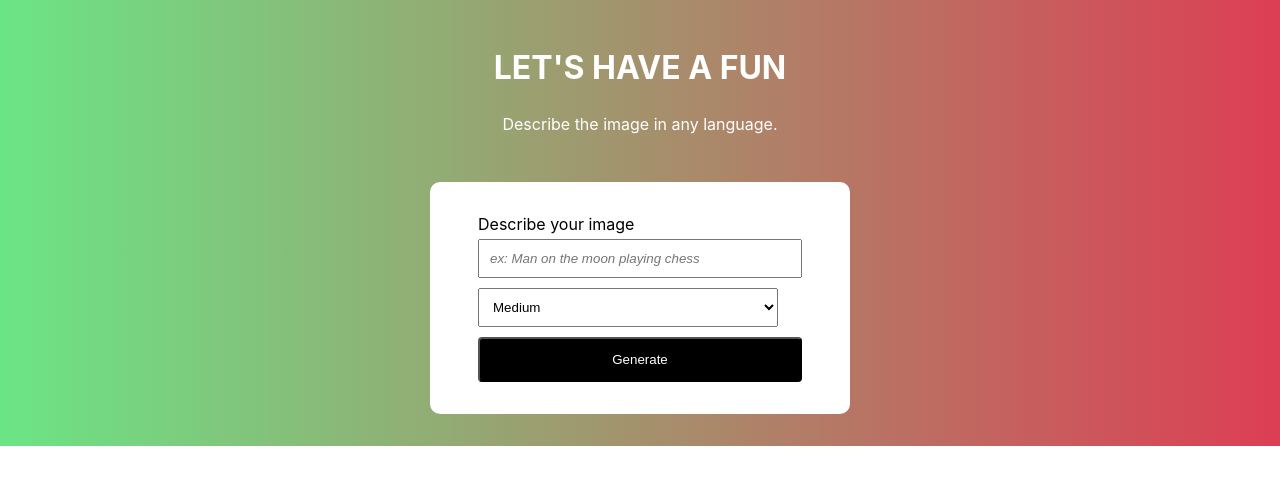
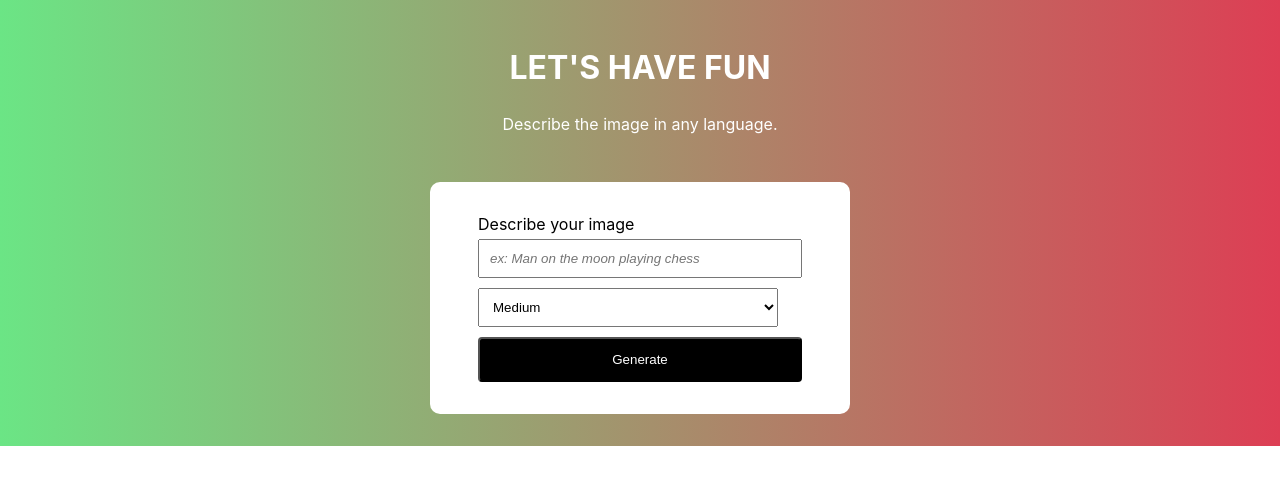
Before and after one commit to MeldinRadoncic/ImageGenerator, a React (Create React App) app: page / in a window 1280 px wide. Shown: the top 484 px of the page. Built offline with nearby package versions, Linux system fonts and the light colour scheme.

Commit message:
Fix typo

```diff
--- a/src/components/HomePage.js
+++ b/src/components/HomePage.js
@@ -66,7 +66,7 @@ const HomePage = () => {
         {!loading ?
         <>
         <section className='main'>
-                <h1>Let's have a fun</h1>
+                <h1>Let's have fun</h1>
                 <p className='heading-paragraph'>Describe the image in any language.</p>
                 <form onSubmit={handleSubmit}>
 
```
